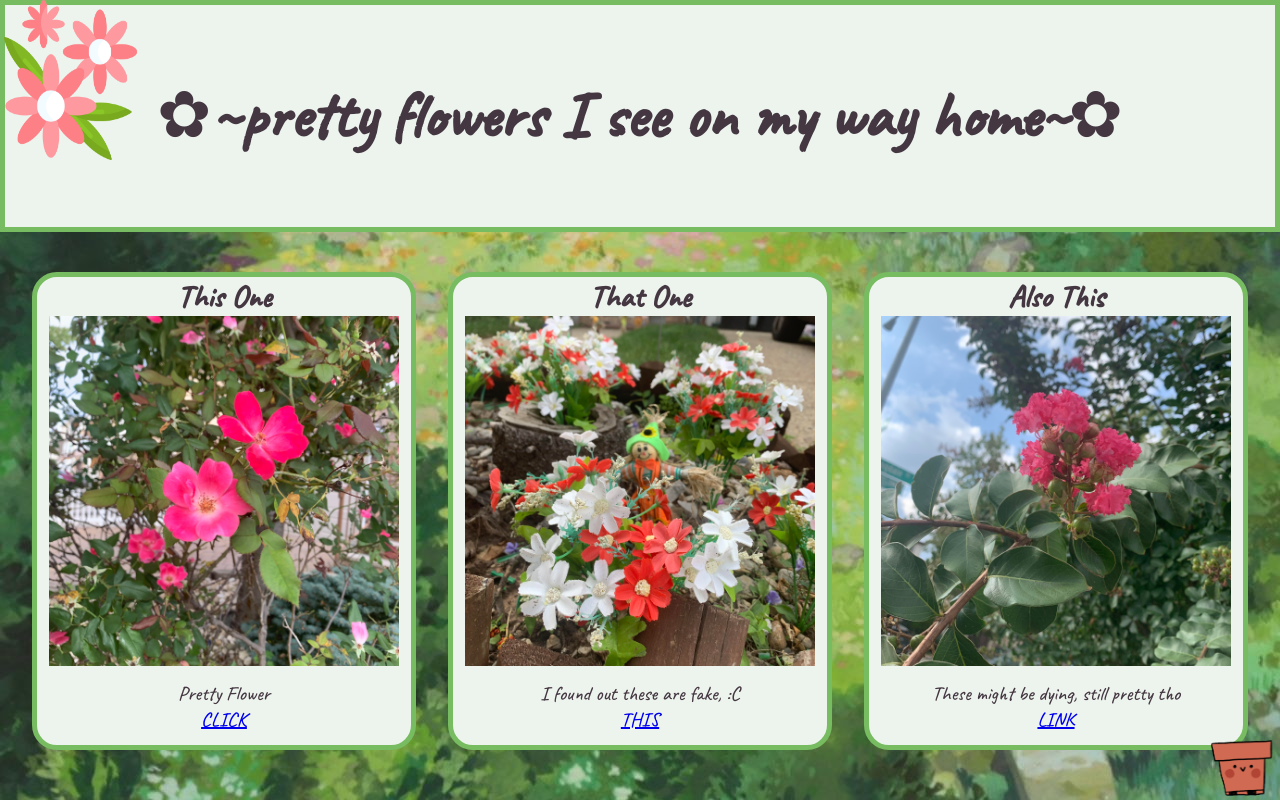
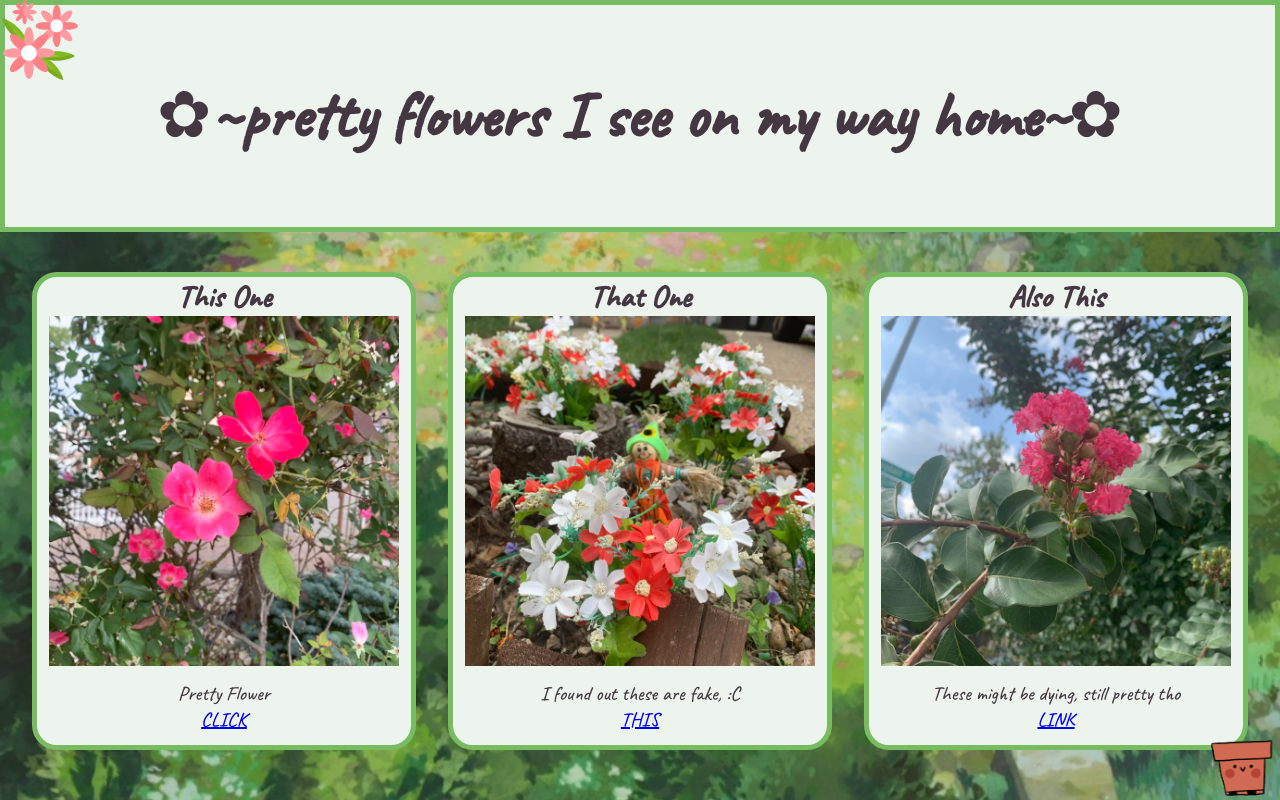
Before and after one commit to staten-island-tech/css-blogpost-project-R1chi333, a plain HTML site: page index.html in a window 1280 px wide. Drawn offline with Linux system fonts and the light colour scheme.

Commit message:
Update style.css

```diff
--- a/style.css
+++ b/style.css
@@ -54,8 +54,7 @@ a{
 }
 #flower{
     position: absolute;
-    top: 30;
-    left: 30;
-    height: 20%;
-    width: 11%;
+    top: 0;
+    left: 0;
+    height: 10%;
 }
```
